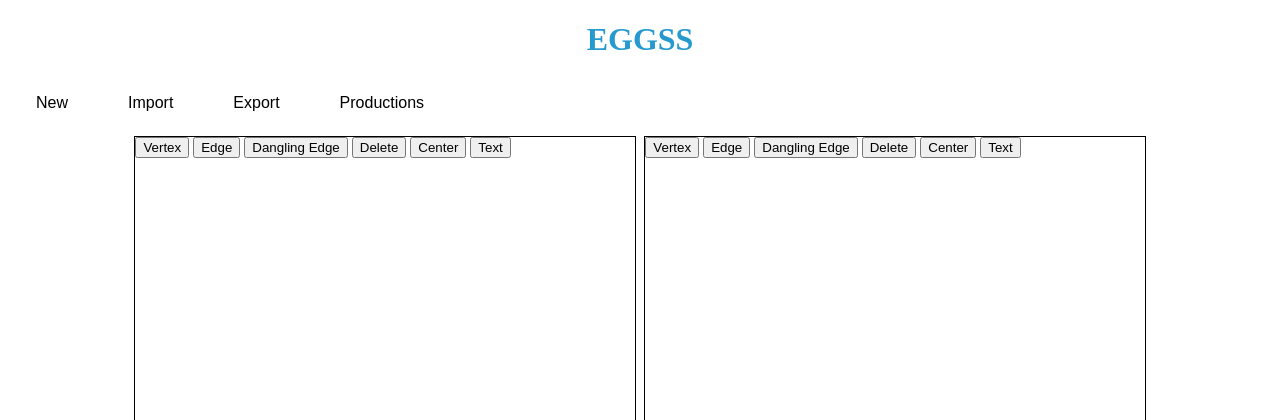
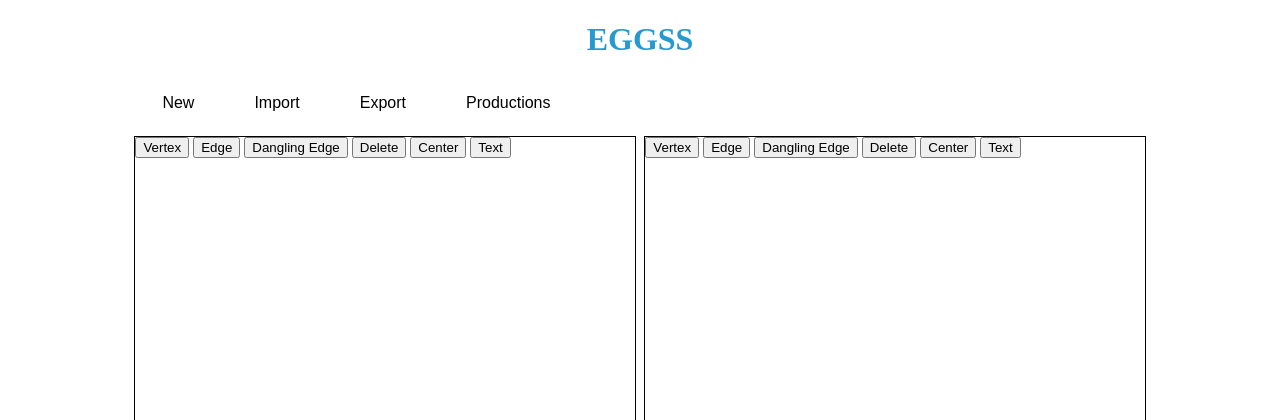
Before and after one commit to SpencerArnold2/EGGView, a Flask app: page / in a window 1280 px wide; the page is wider, and only the part inside the window is pictured. Shown: the top 420 px of that part. Run offline with Flask 2, Linux system fonts and the light colour scheme; some libraries are stand-ins or nearby versions.

Commit message:
Formatting changes

```diff
--- a/static/css/style.css
+++ b/static/css/style.css
@@ -24,7 +24,7 @@
     left: 0;
     border:5px;
     width: 1500px;
-    margin: auto;
+    margin-left: 10%;
 }
 
 .menu_btn:hover{
```
